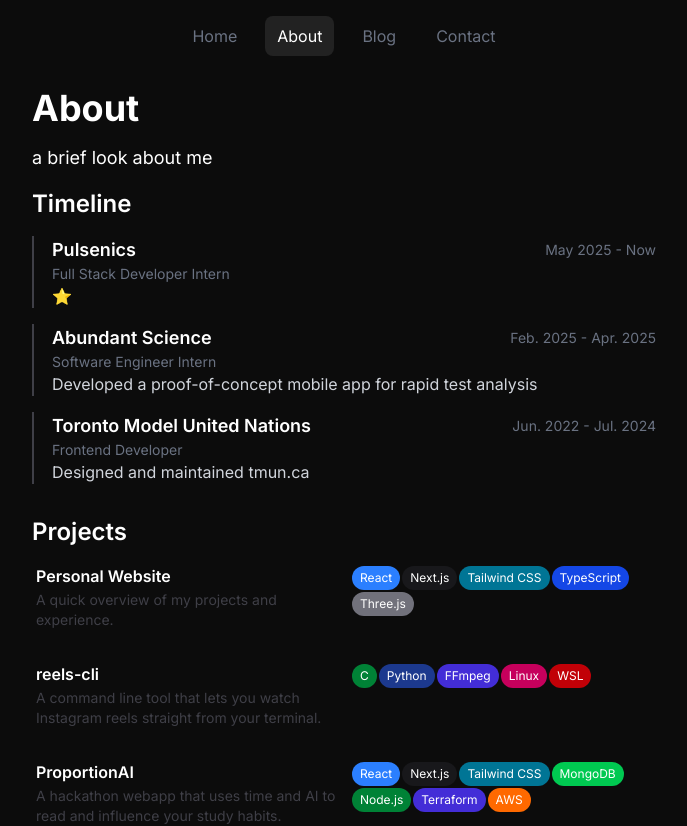
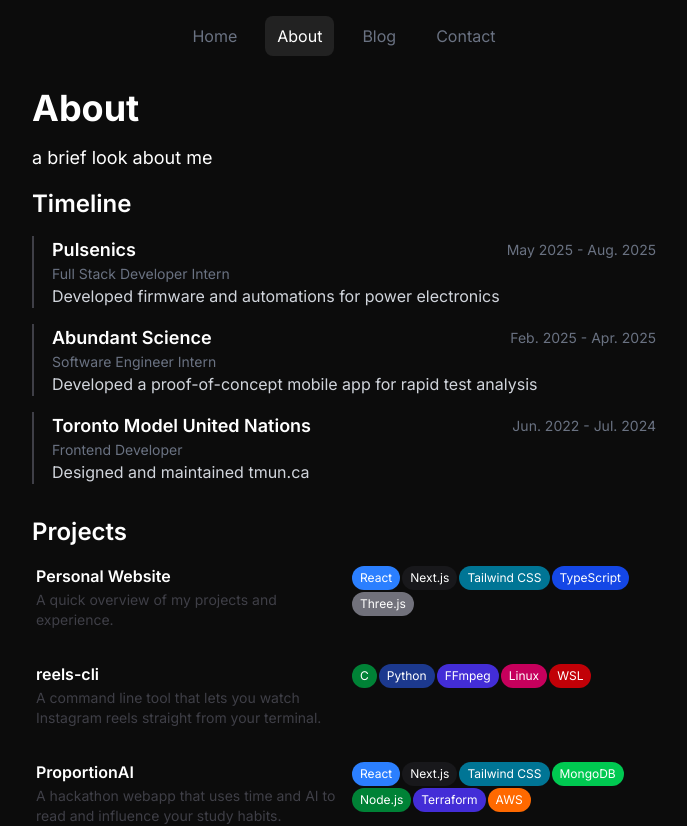
Before and after one commit to notMarkMP1/markpeng.github.io, a Next.js app: page /about in a window 1280 px wide. Shown: the top 826 px of the page, without its empty margins (296-983 px from the left). Built offline with nearby package versions, Linux system fonts and the light colour scheme.

Commit message:
update pulsenics internship description

```diff
--- a/app/components/AboutSection.tsx
+++ b/app/components/AboutSection.tsx
@@ -8,10 +8,10 @@ export default function AboutSection() {
 
   const timelineItems = [
     {
-      date: "May 2025 - Now",
+      date: "May 2025 - Aug. 2025",
       title: "Full Stack Developer Intern",
       company: "Pulsenics",
-      description: "⭐",
+      description: "Developed firmware and automations for power electronics",
       link: "https://www.pulsenics.com/"
     },
     {
```
